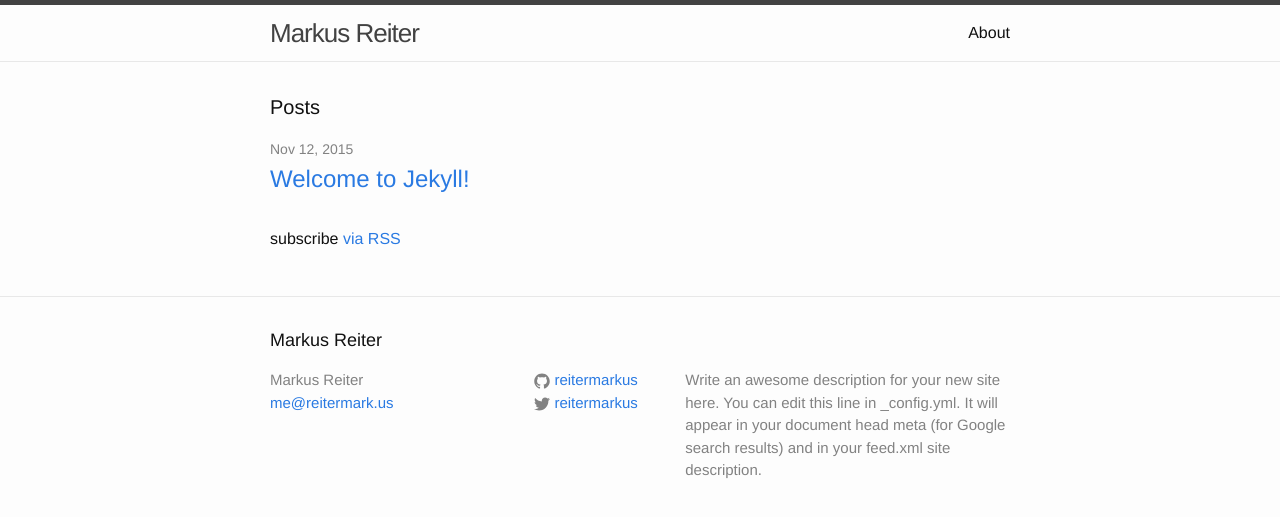
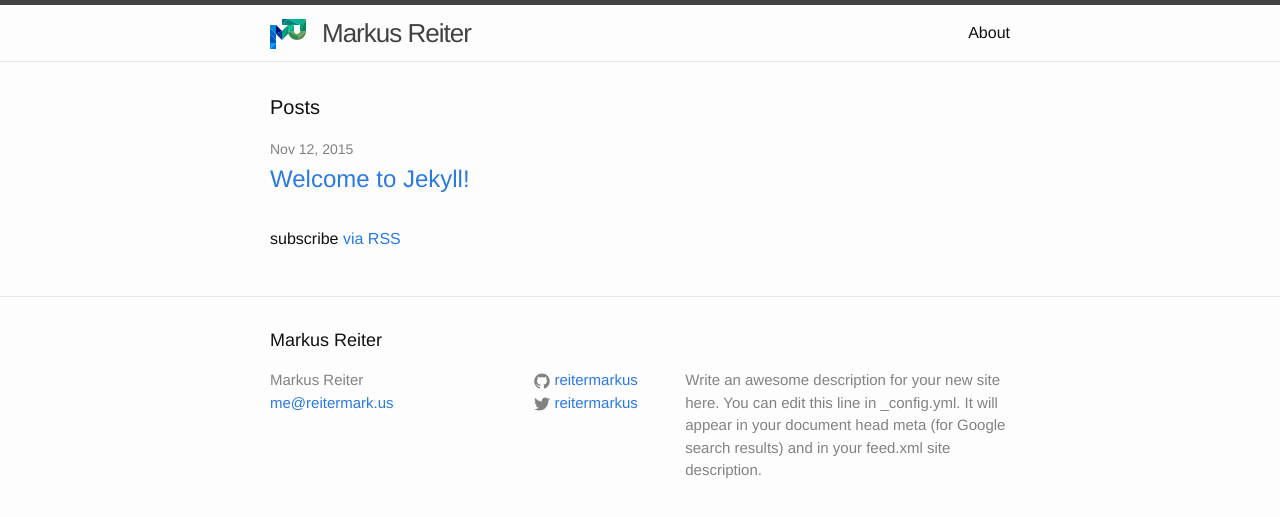
Before and after one commit to reitermarkus/reitermarkus.github.com, a Jekyll site: the page built from index.html, in a window 1280 px wide. Shown: the top 517 px of the page. Built offline with Jekyll 4.4.1, drawn with Linux system fonts in a browser that asks for light colours.

Commit message:
Add Logo.

```diff
--- a/_includes/header.html
+++ b/_includes/header.html
@@ -2,7 +2,7 @@
 
   <div class="wrapper">
 
-    <a class="site-title" href="{{ site.baseurl }}/">{{ site.title }}</a>
+    <a class='logo fade-in' href='{{ site.baseurl }}/'><span style='display:none'>{{ site.title }}</span>{% include logo.svg %}</a><a class="site-title" href="{{ site.baseurl }}/"><span>{{ site.title }}</span></a>
 
     <nav class="site-nav">
       <a href="#" class="menu-icon">
--- /dev/null
+++ b/_sass/_logo-animation.scss
@@ -0,0 +1,82 @@
+@keyframes fade-in {
+  from { opacity: 0; }
+  to   { opacity: 1; }
+}
+
+@keyframes sparkle {
+  from { opacity: 1; }
+  to   { opacity: 0.75; }
+}
+
+$logo-width: 36px;
+
+.logo {
+  float: left;
+  line-height: 56px;
+  margin-right: 1rem;
+
+  &.fade-in svg * {
+    animation-name: fade-in;
+    animation-duration: 750ms;
+    animation-fill-mode: backwards;
+    animation-timing-function: ease-in;
+  }
+
+  &:not(.fade-in):hover svg * {
+    animation-name: sparkle;
+    animation-duration: 1000ms;
+    animation-fill-mode: none;
+    animation-timing-function: ease-in-out;
+    animation-direction: alternate-reverse;
+    animation-iteration-count: infinite;
+  }
+
+  svg {
+    width: $logo-width;
+    vertical-align: middle;
+    transition: 250ms;
+
+    * {
+      transition: 500ms;
+    }
+
+    &:hover, :hover {
+      opacity: 0.9;
+    }
+
+    $total_shapes: 20; $m_shapes: 7;
+                       $r_shapes: $total_shapes - $m_shapes;
+
+    $base_delay: 10ms; $m_base_delay: $base_delay * $r_shapes;
+                       $r_base_delay: $base_delay * $m_shapes;
+
+    @mixin get_logo_animation_delay($num, $delay_base) {
+      animation-delay: $num * $delay_base;
+    }
+
+    // R letter
+    :nth-child( 1) { @include get_logo_animation_delay( 1,$r_base_delay); }
+    :nth-child( 2) { @include get_logo_animation_delay( 2,$r_base_delay); }
+    :nth-child( 3) { @include get_logo_animation_delay( 3,$r_base_delay); }
+    :nth-child( 4) { @include get_logo_animation_delay( 4,$r_base_delay); }
+    :nth-child( 5) { @include get_logo_animation_delay( 5,$r_base_delay); }
+    :nth-child( 6) { @include get_logo_animation_delay( 6,$r_base_delay); }
+    :nth-child( 7) { @include get_logo_animation_delay( 7,$r_base_delay); }
+    :nth-child( 8) { @include get_logo_animation_delay( 8,$r_base_delay); }
+    :nth-child( 9) { @include get_logo_animation_delay( 9,$r_base_delay); }
+    :nth-child(10) { @include get_logo_animation_delay(10,$r_base_delay); }
+    :nth-child(11) { @include get_logo_animation_delay(11,$r_base_delay); }
+    :nth-child(12) { @include get_logo_animation_delay(12,$r_base_delay); }
+    :nth-child(13) { @include get_logo_animation_delay(13,$r_base_delay); }
+
+    // M letter
+    :nth-child(14) { @include get_logo_animation_delay( 7,$m_base_delay); }
+    :nth-child(15) { @include get_logo_animation_delay( 6,$m_base_delay); }
+    :nth-child(16) { @include get_logo_animation_delay( 5,$m_base_delay); }
+    :nth-child(17) { @include get_logo_animation_delay( 4,$m_base_delay); }
+    :nth-child(18) { @include get_logo_animation_delay( 3,$m_base_delay); }
+    :nth-child(19) { @include get_logo_animation_delay( 2,$m_base_delay); }
+    :nth-child(20) { @include get_logo_animation_delay( 1,$m_base_delay); }
+
+  }
+}
--- a/css/main.scss
+++ b/css/main.scss
@@ -45,5 +45,6 @@ $on-laptop:        800px;
 @import
         "base",
         "layout",
+        "logo-animation",
         "syntax-highlighting"
 ;
```
Also changed, not shown: _includes/logo.svg (added).
